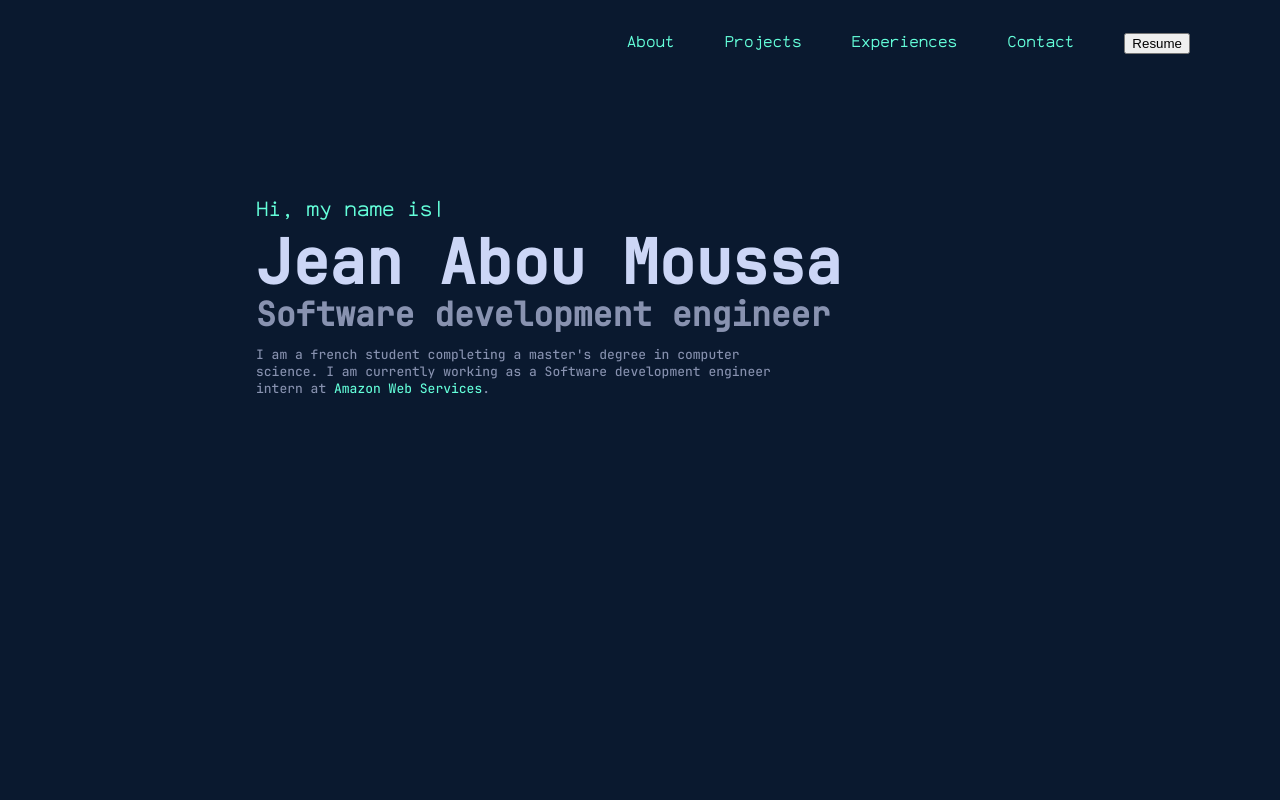
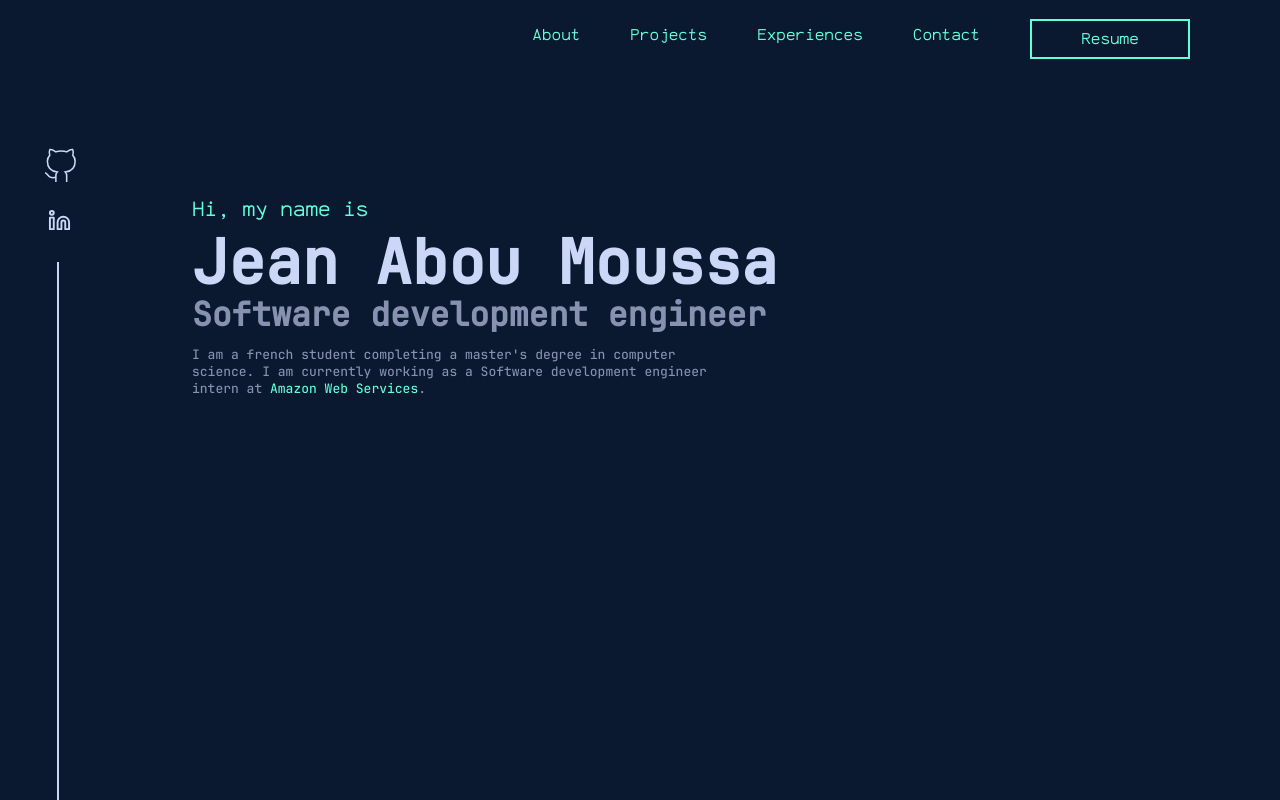
Before and after one commit to abou961/Portfolio, a React (Create React App) app: page / in a window 1280 px wide. Shown: the top 800 px of the page. Built offline with nearby package versions, Linux system fonts and the light colour scheme.

Commit message:
✨ First version of the sidebar

```diff
--- a/src/App.css
+++ b/src/App.css
@@ -14,6 +14,23 @@
   font-family: "JetBrains";
   src: local("JetBrainsMono"),
     url("./fonts/JetBrainsMono-Medium.ttf") format("truetype");
+}
+
+li {
+  list-style: none;
+}
+
+.App {
+  width: 100%;
+  margin: 0 auto;
+}
+
+.fixed {
+  position: fixed;
+  width: 140px;
+  height: 100%;
+  background-color: #0A192F;
+  margin-top: 10%;
 }
 
 body {
@@ -51,7 +68,7 @@ h3,
 }
 
 .intro {
-  margin-left: 20%;
+  margin-left: 15%;
   margin-top: 10%;
 }
 
@@ -76,7 +93,6 @@ p {
   margin-left: auto;
   margin-top: auto;
   margin-right: 40px;
-  list-style: none;
 }
 
 .header--item {
@@ -84,4 +100,91 @@ p {
   margin-right: 50px;
   font-family: "anka";
   color: #64FFDA;
+  font-size: 16px;
+  height: 30px;
+  text-decoration: none;
 }
+
+.header--button {
+  background-color: #0A192F;
+  height: 40px;
+  width: 160px;
+  font-family: "anka";
+  color: #64FFDA;
+  font-size: 16px;
+  margin-top: -5px;
+  border-color: #64FFDA;
+  border-width: 2px;
+  border-style: solid;
+}
+
+.header--button:hover {
+  background-color: rgba(100, 255, 219, 0.4);
+}
+
+.header--item {
+  position: relative;
+  color: #64FFDA;
+  text-decoration: none;
+}
+
+.header--item:hover {
+  color: #64FFDA;
+}
+
+.header--item::before {
+  content: "";
+  position: absolute;
+  display: block;
+  width: 100%;
+  height: 2px;
+  bottom: -5px;
+  left: 0;
+  background-color: #64FFDA;
+  transform: scaleX(0);
+  transition: transform 0.3s ease;
+}
+
+.header--item:hover::before {
+  transform: scaleX(1);
+}
+
+
+.sidebar {
+  display: block;
+}
+
+.sidebar--list {
+  width: 100%;
+}
+
+.sidebar--item {
+  margin-left: auto;
+  margin-top: 20px;
+}
+
+.vl {
+  margin-left: 57px;
+  width: 1px;
+  border-left: 2px solid #CCD6F6;
+  height: 100%;
+}
+
+.sidebar--git {
+  width: 37px;
+  margin-left: 2px;
+}
+
+.sidebar--git:hover {
+  stroke: #64FFDA;
+}
+
+.sidebar--in {
+  width: 23px;
+  margin-left: 8px;
+  margin-bottom: 10px;
+}
+
+.sidebar--in:hover {
+  stroke: #64FFDA;
+}
--- a/src/App.js
+++ b/src/App.js
@@ -1,10 +1,12 @@
 import Introduction from './components/Introduction';
 import './App.css';
 import Header from "./components/Header";
+import Sidebar from './components/Sidebar';
 
 function App() {
   return (
     <div className="App">
+      <Sidebar />
       <Header />
       <Introduction />
     </div>
--- a/src/components/Header.js
+++ b/src/components/Header.js
@@ -5,11 +5,11 @@ export default function Header() {
     return (
         <div className="header">
             <ul className="header--list">
-                <li className="header--item">About</li>
-                <li className="header--item">Projects</li>
-                <li className="header--item">Experiences</li>
-                <li className="header--item">Contact</li>
-                <li className="header--item"><button>Resume</button></li>
+                <li><a className="header--item" href="www.google.com">About</a></li>
+                <li><a className="header--item" href="www.google.com">Projects</a></li>
+                <li><a className="header--item" href="www.google.com">Experiences</a></li>
+                <li><a className="header--item" href="www.google.com">Contact</a></li>
+                <li className="header--item"><button className="header--button">Resume</button></li>
             </ul>
         </div>
     )
--- a/src/components/Introduction.js
+++ b/src/components/Introduction.js
@@ -27,6 +27,8 @@ export default function Introduction() {
                 computer science. I am currently working as a Software
                 development engineer intern at <span className="cyan">Amazon Web Services</span>.
             </p>
+            <br /><br /><br /><br /><br /><br /><br /><br /><br /><br /><br /><br /><br /><br /><br /><br /><br />
+            <br /><br /><br /><br /><br /><br /><br /><br /><br /><br /><br /><br /><br /><br /><br /><br /><br />
         </div>
     );
 }
--- a/src/components/Sidebar.js
+++ b/src/components/Sidebar.js
@@ -1,9 +1,30 @@
-import React from "react";
+import React, { useState } from "react";
 
 export default function Sidebar() {
+
+    //const [isHovered, setIsHovered] = useState(false)
+
+    // TODO: Make the logos going up when hovered
+
     return (
         <div className="sidebar">
-
+            <div className="fixed">
+                <ul className="sidebar--list">
+                    <li className="sidebar--item">
+                        <a href="https://github.com/abou961" aria-label="GitHub" target="_blank" rel="noreferrer">
+                            <svg xmlns="http://www.w3.org/2000/svg" role="img" viewBox="0 0 24 24" fill="none" stroke="#CCD6F6" className="sidebar--git">
+                                <title>GitHub</title>
+                                <path d="M9 19c-5 1.5-5-2.5-7-3m14 6v-3.87a3.37 3.37 0 0 0-.94-2.61c3.14-.35 6.44-1.54 6.44-7A5.44 5.44 0 0 0 20 4.77 5.07 5.07 0 0 0 19.91 1S18.73.65 16 2.48a13.38 13.38 0 0 0-7 0C6.27.65 5.09 1 5.09 1A5.07 5.07 0 0 0 5 4.77a5.44 5.44 0 0 0-1.5 3.78c0 5.42 3.3 6.61 6.44 7A3.37 3.37 0 0 0 9 18.13V22">
+                                </path>
+                            </svg>
+                        </a>
+                    </li>
+                    <li className="sidebar--item">
+                        <a href="https://www.linkedin.com/in/jean-abou-moussa" aria-label="Linkedin" target="_blank" rel="noreferrer"><svg xmlns="http://www.w3.org/2000/svg" role="img" viewBox="0 0 24 24" fill="none" stroke="#CCD6F6" stroke-width="2" stroke-linecap="round" stroke-linejoin="round" class="sidebar--in"><title>LinkedIn</title><path d="M16 8a6 6 0 0 1 6 6v7h-4v-7a2 2 0 0 0-2-2 2 2 0 0 0-2 2v7h-4v-7a6 6 0 0 1 6-6z"></path><rect x="2" y="9" width="4" height="12"></rect><circle cx="4" cy="4" r="2"></circle></svg></a>
+                    </li>
+                </ul>
+                <div class="vl"></div>
+            </div>
         </div>
     )
 }
```
Also changed, not shown: 1 other file (tests, documents, lock files or other folders).
